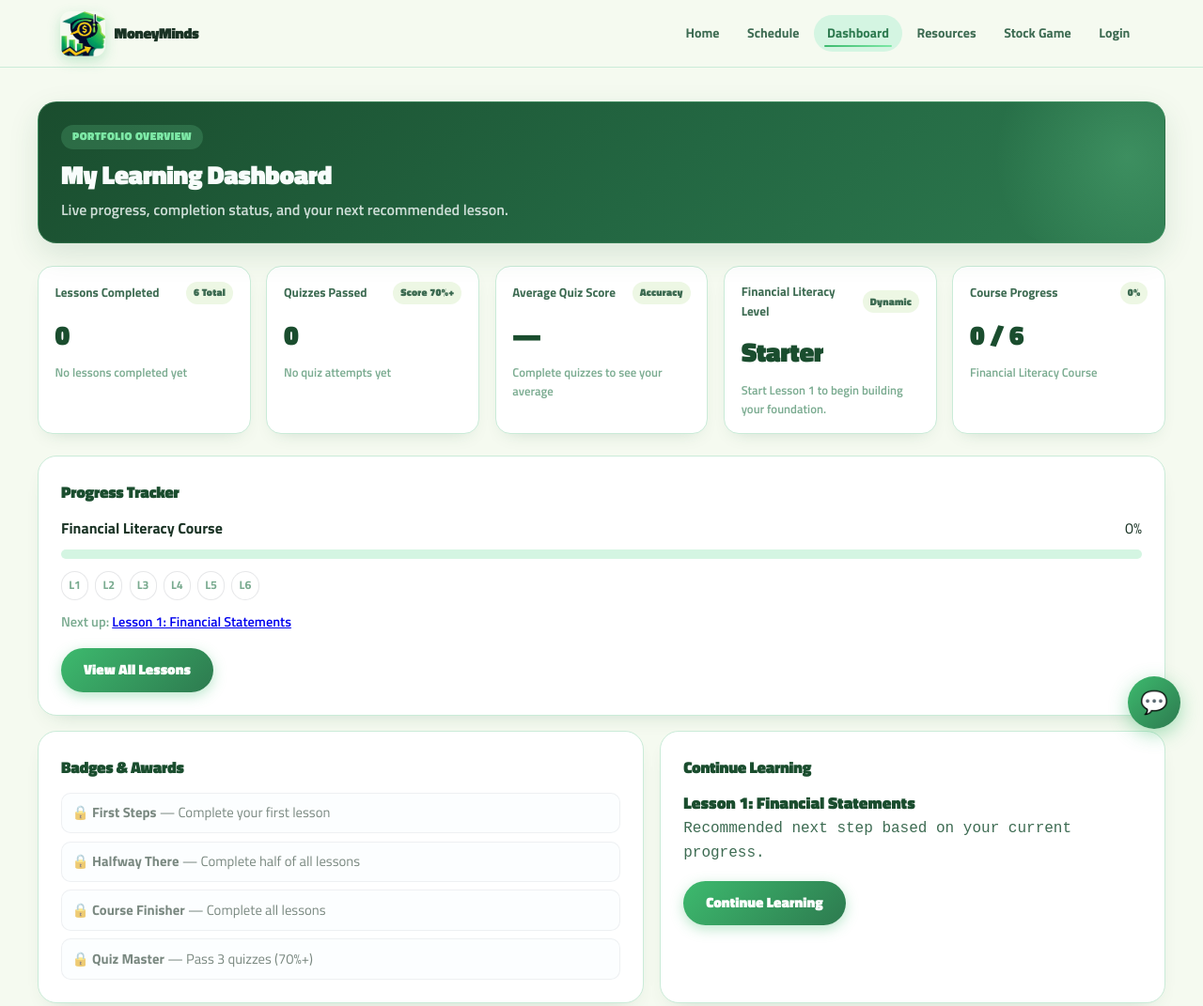
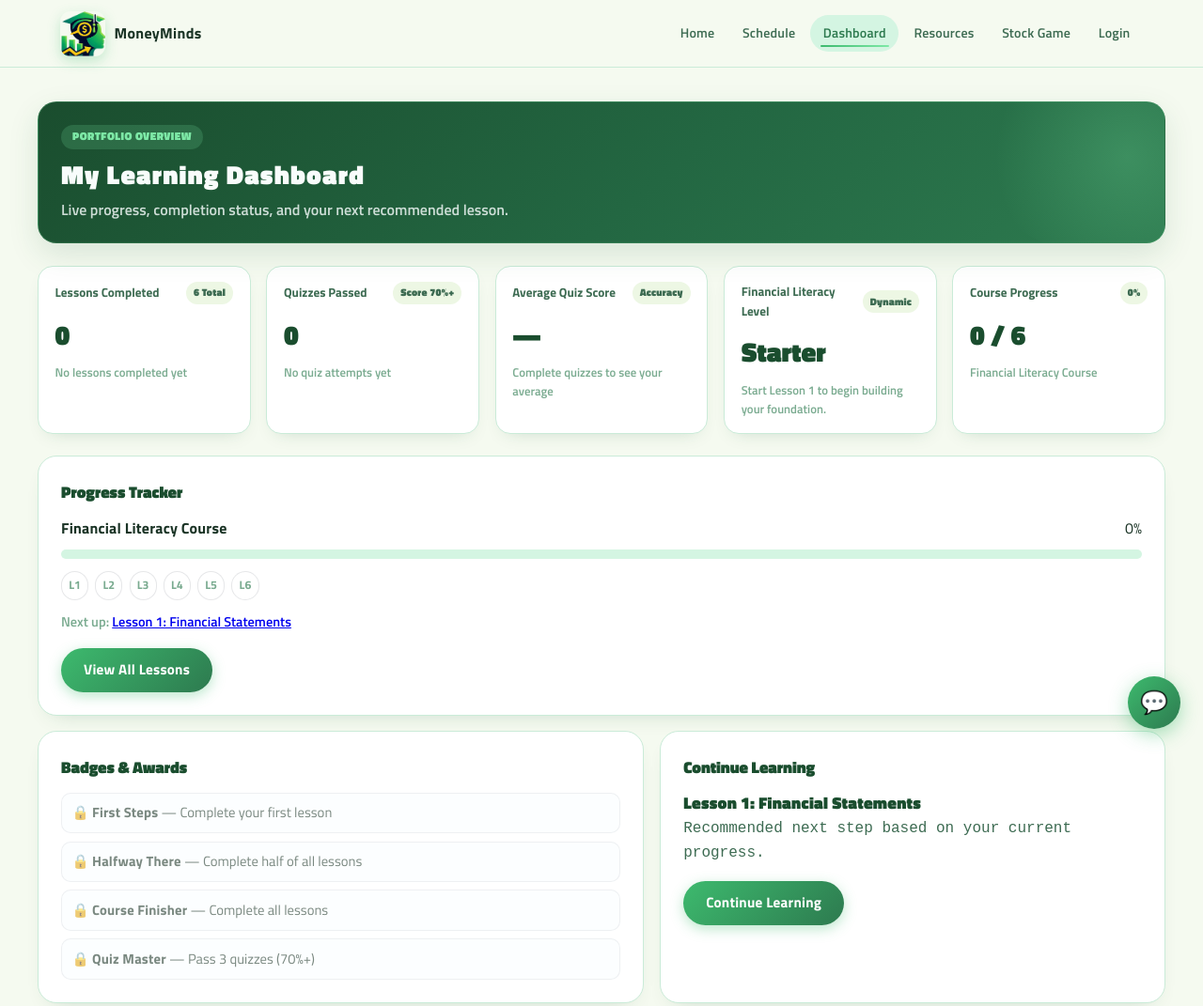
Before and after one commit to charvikanna/FBLAwebsite, a plain HTML site: page dashboard.html in a window 1280 px wide. Shown: the top 1071 px of the page at 94% size. Drawn offline with Linux system fonts and the light colour scheme.

Commit message:
fixed font/bold spacing thing

```diff
--- a/css/pages.css
+++ b/css/pages.css
@@ -274,7 +274,7 @@
      letter-spacing: 0.02em; color: var(--text-secondary); background: var(--bg-tertiary);
    }
    .stat-chip.positive { color: var(--green-mid); background: var(--green-pale); }
-   .stat-value { font-size: clamp(1.45rem, 2.5vw, 1.8rem); font-weight: 900; color: var(--green-deep); letter-spacing: -0.02em; }
+.stat-value { font-size: clamp(1.45rem, 2.5vw, 1.8rem); font-weight: 900; color: var(--green-deep); letter-spacing: -0.006em; }
    .stat-label { font-size: 0.83rem; font-weight: 700; color: var(--text-secondary); }
    .stat-note { margin-top: 0.45rem; font-size: 0.8rem; color: var(--text-muted); font-weight: 600; }
 
--- a/css/styles.css
+++ b/css/styles.css
@@ -95,6 +95,11 @@
   transition: background var(--transition), color var(--transition);
 }
 
+/* Slight readability boost for emphasized/bold text only */
+b, strong, h1, h2, h3, h4, h5, h6 {
+  letter-spacing: 0.012em;
+}
+
    /* === LAYOUT === */
    .page-wrapper { min-height: 100vh; display: flex; flex-direction: column; }
    main { flex: 1; padding-top: var(--header-height); }
@@ -118,11 +123,11 @@
    /* Logo */
 .logo {
   display: flex; align-items: center; gap: 0.6rem; text-decoration: none;
-     color: var(--text-primary); font-weight: 900; font-size: 1.2rem; letter-spacing: -0.02em;
+  color: var(--text-primary); font-weight: 900; font-size: 1.2rem; letter-spacing: -0.006em;
 }
    .logo-image { width: 48px; height: 48px; border-radius: 11px; object-fit: cover; box-shadow: 0 5px 14px rgba(61,186,110,0.28); }
    .logo-text-block { display: flex; flex-direction: column; line-height: 1.1; }
-   .logo-name { font-size: 1rem; font-weight: 900; color: var(--text-primary); }
+.logo-name { font-size: 1rem; font-weight: 700; color: var(--text-primary); letter-spacing: 0.018em; }
    .logo-tagline { font-size: 0.6rem; font-weight: 700; letter-spacing: 0.04em; text-transform: uppercase; color: var(--text-muted); white-space: nowrap; display: none; }
    .logo-icon {
      width: 38px; height: 38px; font-size: 1.2rem;
@@ -137,8 +142,9 @@
 .nav-links > a,
 .nav-links > .nav-dropdown > a {
   position: relative; text-decoration: none; color: var(--text-secondary);
-     font-weight: 700; padding: 0.5rem 0.85rem; border-radius: 100px;
+  font-weight: 600; padding: 0.5rem 0.85rem; border-radius: 100px;
   transition: color var(--transition), background var(--transition); font-size: 0.88rem;
+  letter-spacing: 0.014em;
 }
    .nav-links > a::after,
    .nav-links > .nav-dropdown > a::after {
@@ -175,7 +181,8 @@
   position: relative; overflow: hidden;
   display: inline-flex; align-items: center; justify-content: center; gap: 0.5rem;
   padding: 0.72rem 1.5rem; font-family: 'Titillium Web', sans-serif;
-     font-size: 0.95rem; font-weight: 800; border: none; border-radius: 100px;
+  font-size: 0.95rem; font-weight: 700; border: none; border-radius: 100px;
+  letter-spacing: 0.015em;
   cursor: pointer; text-decoration: none; transition: all var(--transition);
 }
    .btn::before {
@@ -222,7 +229,9 @@
    .feature-card p { font-size: 0.9rem; color: var(--text-secondary); }
 
    /* === SECTION TITLES === */
-   .section-title { font-size: 1.75rem; font-weight: 900; margin-bottom: 0.5rem; color: var(--green-deep); letter-spacing: -0.02em; }
+.section-title { font-size: 1.75rem; font-weight: 900; margin-bottom: 0.5rem; color: var(--green-deep); letter-spacing: -0.006em; }
+.soft-bold-title { font-weight: 800; letter-spacing: 0.024em; }
+.dashboard-title-soft { font-weight: 800; letter-spacing: 0.04em; }
 .section-subtitle { color: var(--text-secondary); margin-bottom: 2rem; font-weight: 600; }
 
    /* === FOOTER === */
--- a/dashboard.html
+++ b/dashboard.html
@@ -104,7 +104,7 @@
     <section class="dashboard-hero container">
       <div class="dashboard-header-card">
         <p class="dashboard-kicker">Portfolio Overview</p>
-        <h1 class="section-title">My Learning Dashboard</h1>
+        <h1 class="section-title soft-bold-title dashboard-title-soft">My Learning Dashboard</h1>
         <p class="section-subtitle">Live progress, completion status, and your next recommended lesson.</p>
       </div>
 
```
Also changed, not shown: resources.html (+1 -1 lines), stock-game.html (+1 -1 lines). Lines whose indentation alone changed are shown as unchanged.
